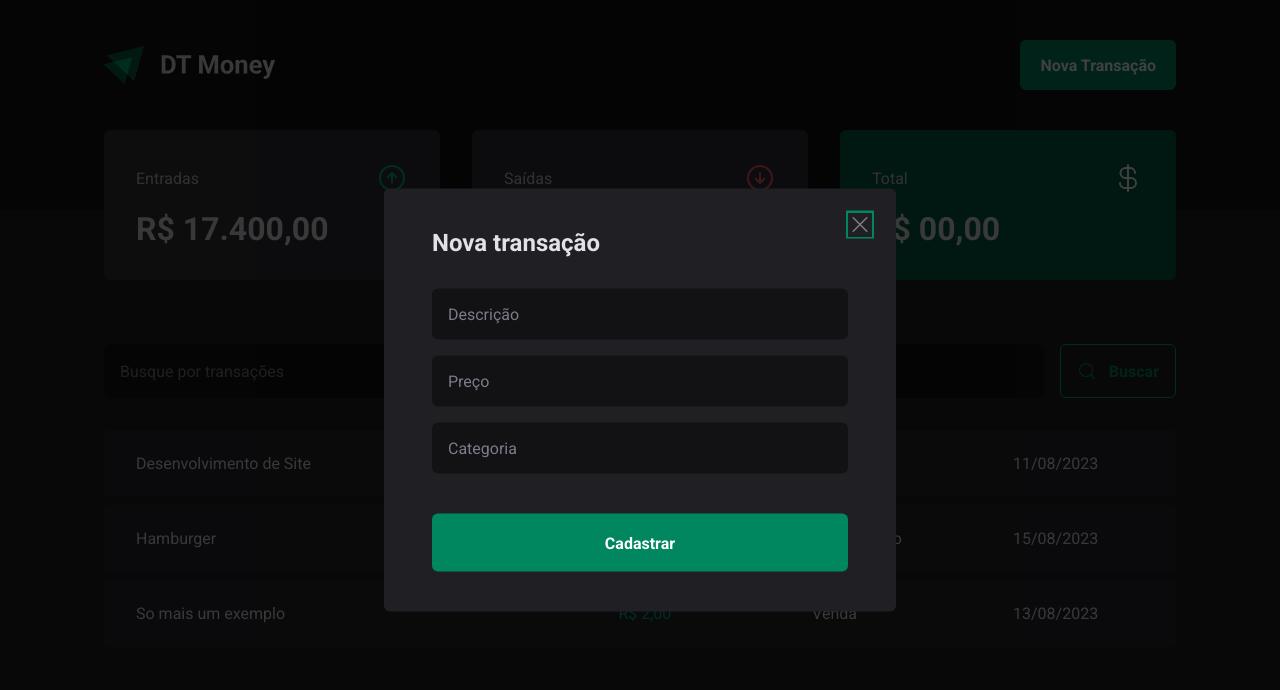
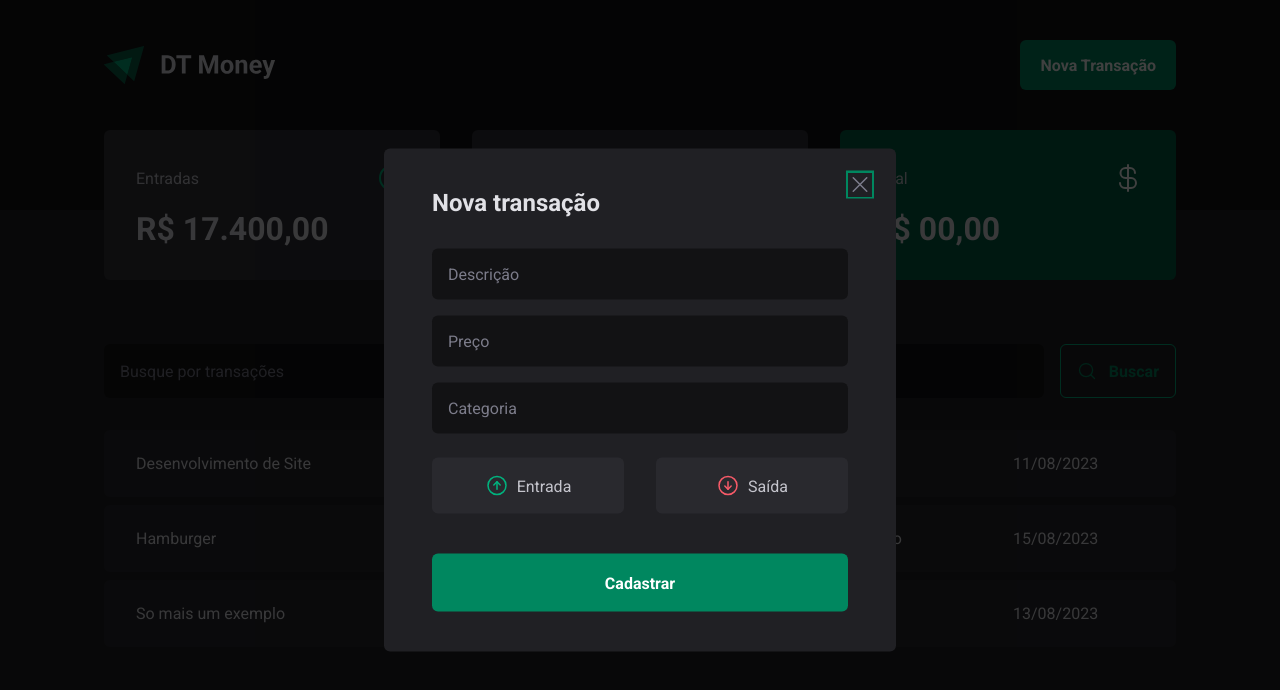
Before and after one commit to vmaguiar/dt-money, a React (Vite) app: page / in a window 1280 px wide. Both pictures are taken after a click on the button "Nova Transação". Shown: the top 690 px of the page. Built offline with nearby package versions, Linux system fonts and the light colour scheme.

Commit message:
feat: creates modal component in transactions page

```diff
--- a/src/components/NewTransactionModal/index.tsx
+++ b/src/components/NewTransactionModal/index.tsx
@@ -1,8 +1,8 @@
 import * as Dialog from "@radix-ui/react-dialog";
-import { X } from "phosphor-react";
+import { ArrowCircleDown, ArrowCircleUp, X } from "phosphor-react";
 
 
-import { CloseButton, Content, Overlay } from "./styles";
+import { CloseButton, Content, Overlay, TransactionType, TransactionTypeButton } from "./styles";
 
 export function NewTransactionModal() {
   return (
@@ -21,6 +21,18 @@
           <input type="number" placeholder="Preço" required />
           <input type="text" placeholder="Categoria" required />
 
+          <TransactionType>
+            <TransactionTypeButton variant="income" value="income">
+              <ArrowCircleUp size={24} />
+              Entrada
+            </TransactionTypeButton>
+
+            <TransactionTypeButton variant="outcome" value="outcome">
+              <ArrowCircleDown size={24} />
+              Saída
+            </TransactionTypeButton>
+          </TransactionType>
+
           <button type="submit">
             Cadastrar
           </button>
--- a/src/components/NewTransactionModal/styles.ts
+++ b/src/components/NewTransactionModal/styles.ts
@@ -1,4 +1,5 @@
 import * as Dialog from "@radix-ui/react-dialog";
+import * as RadioGroup from "@radix-ui/react-radio-group";
 import { styled } from "styled-components";
 
 export const NewTransactionModalContainer = styled.div`
@@ -98,3 +99,55 @@
 
   cursor: pointer;
 `
+
+
+export const TransactionType = styled(RadioGroup.Root)`
+  display: grid;
+  grid-template-columns: repeat(2, 1fr);
+  gap: 2rem;
+
+  margin-top: 0.5rem;
+`
+
+interface TransactionTypeButtonProps {
+  variant: 'income' | 'outcome'
+}
+export const TransactionTypeButton = styled(RadioGroup.Item) <TransactionTypeButtonProps>`
+  background: ${props => props.theme['gray-700']};
+
+  color: ${props => props.theme['gray-300']};
+
+  display: flex;
+  justify-content: center;
+  align-items: center;
+  gap: 0.5rem;
+
+  cursor: pointer;
+
+  border-radius: 6px;
+  border: 0;
+
+  padding: 1rem;
+
+
+  svg {
+    color: ${props => props.variant === 'income' ? props.theme['green-300'] : props.theme['red-300']}
+  }
+
+
+  &[data-state="checked"] {
+    background: ${props => props.variant === 'income' ? props.theme['green-500'] : props.theme['red-500']};
+
+    color: ${props => props.theme['white']};
+
+    svg {
+      color: ${props => props.theme['white']};
+    }
+  }
+
+
+  &[data-state="unchecked"]:hover {
+    background: ${props => props.theme['gray-600']};
+    transition: background-color 0.3s;
+  }
+`
```
